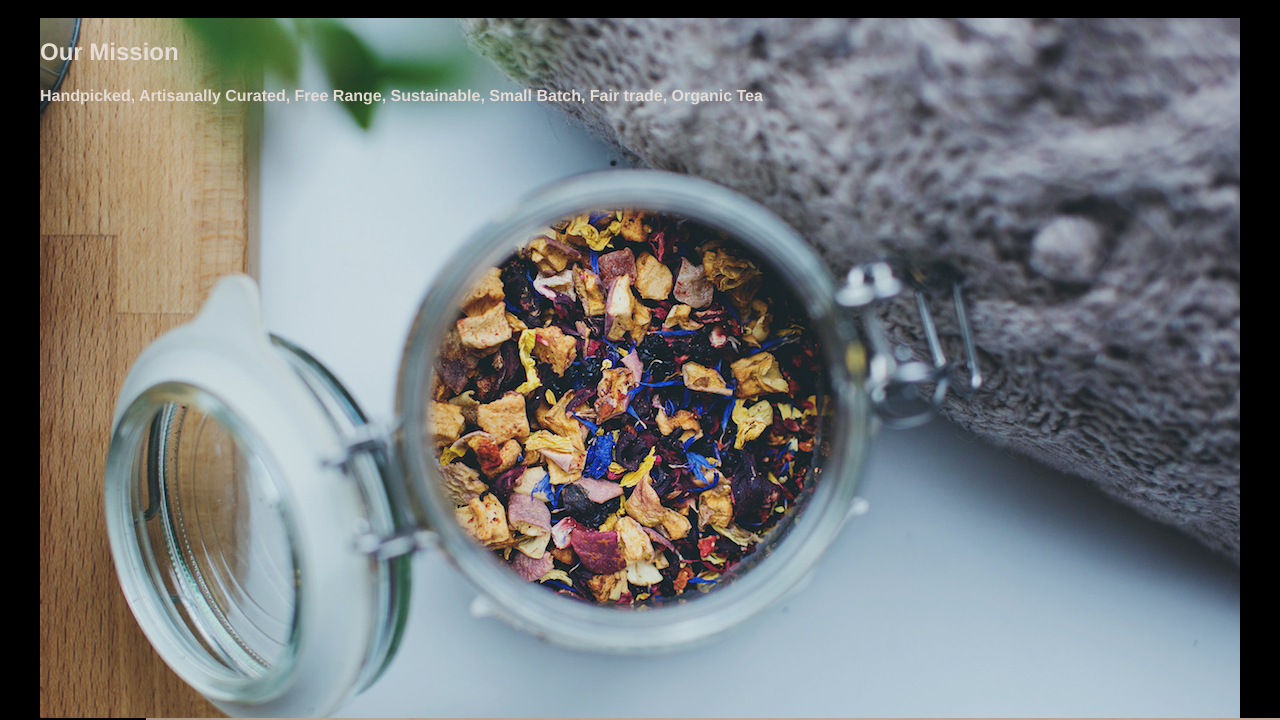
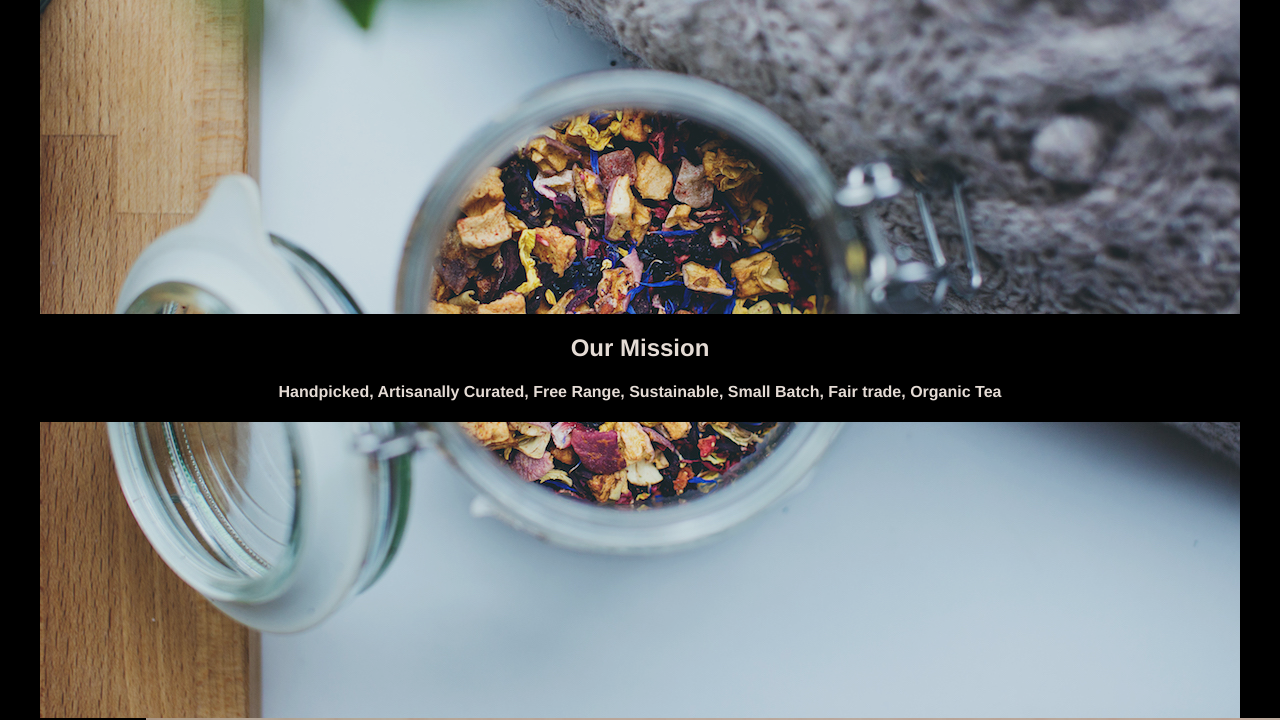
Before and after one commit to shalini9/Tea-Cozy, a plain HTML site: page index.html in a window 1280 px wide. Shown: the part 90-810 px from the top of the page. Drawn offline with Linux system fonts and the light colour scheme; files whose address does not match are found by name.

Commit message:
v4 background image

```diff
--- a/resources/css/style.css
+++ b/resources/css/style.css
@@ -42,19 +42,21 @@ margin: 0px 7px;
 .section1 {
   display: flex;
   flex-direction: column;
+  justify-content: center;
   padding-top: 100px;
+  margin: auto;
+  background: url(../images/flowerTea.jpg) no-repeat;
+  width: 1200px;
+  height: 700px;
 }
 
 .flowerTea {
-  background-image: url(../images/flowerTea.jpg);
-  width: 1200px;
-  height: 700px;
-  margin: auto;
+  text-align: center;
+  background-color: black;
 }
 
 .flowerTea h2 h4 {
-  background-color: black;
-  align-items: center;
+
   }
 
   .section2 {
```
